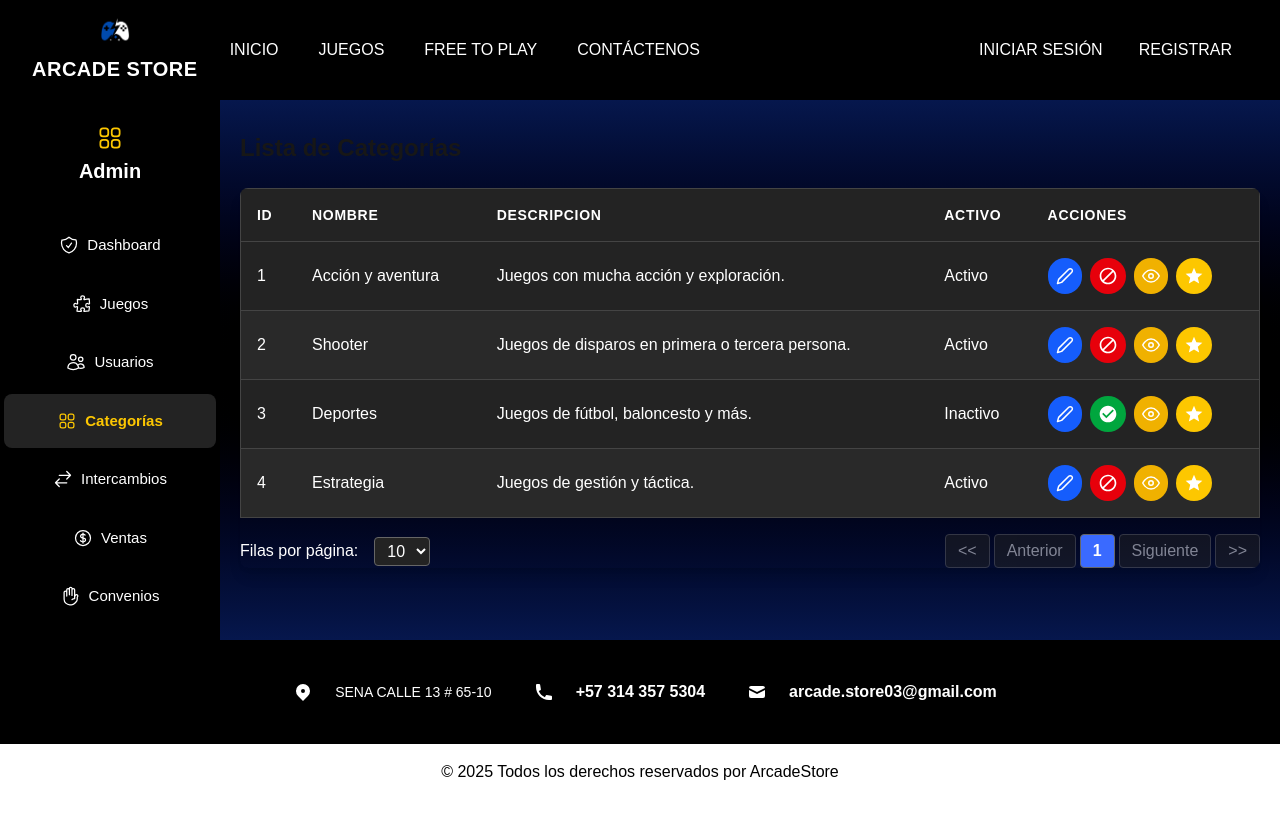
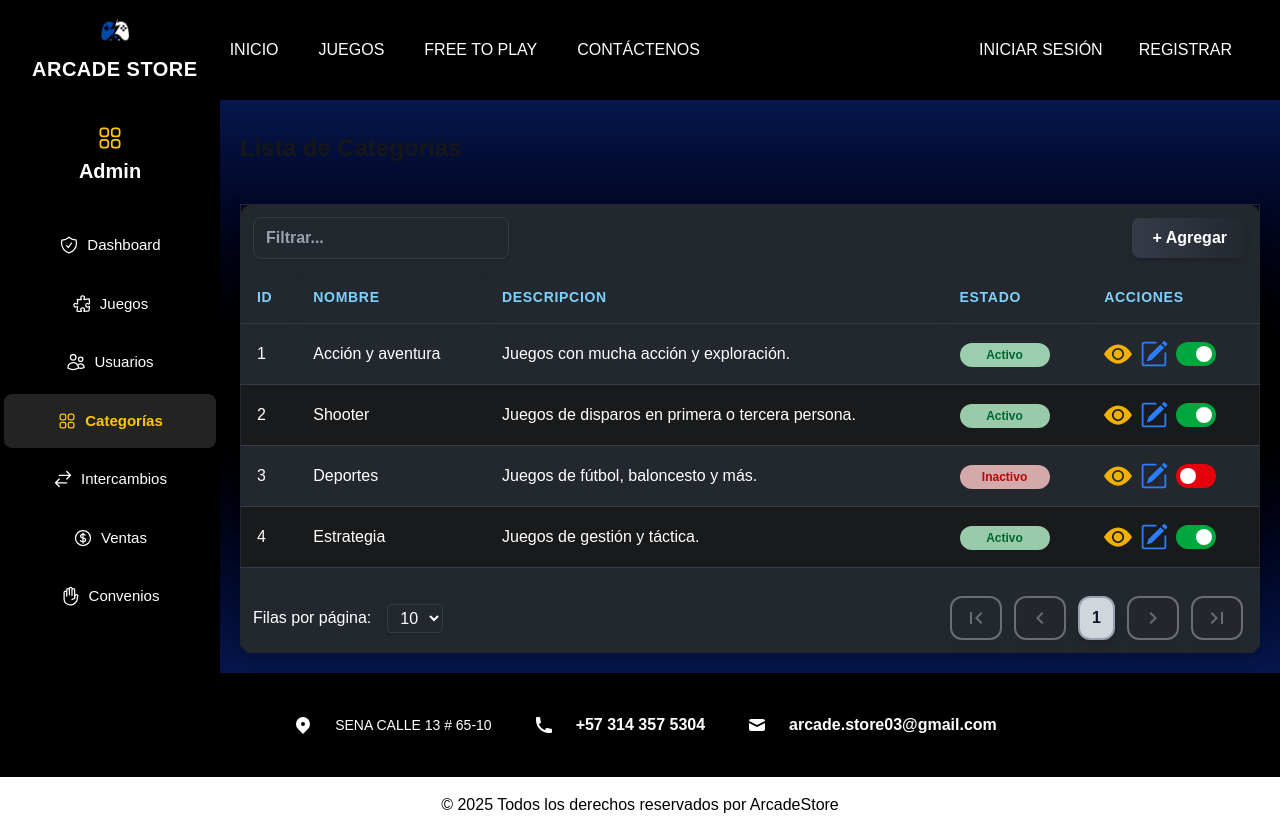
Before and after one commit to JonatanDaza/ArcadeStore-Java, a Next.js app in the folder frontend/: page /dashboard/categories in a window 1280 px wide. Before the commit the page ends 800 px from the top, so only its background shows below. Built offline with nearby package versions, Linux system fonts and the light colour scheme.

Commit message:
mejoras de botones de acciones, y mejoras de diseño de paginacion, y agregamos boton de agregar

```diff
--- a/frontend/src/app/(routes)/dashboard/categories/page.jsx
+++ b/frontend/src/app/(routes)/dashboard/categories/page.jsx
@@ -2,37 +2,16 @@
 import Header from "app/components/header";
 import Footer from "app/components/footer";
 import Table from "app/components/Table";
-import ActionButton from "app/components/ActionButton";
+import ActionButton, { ToggleSwitch } from "app/components/ActionButton";
 import Sidebar from "app/components/sidebar";
 
 // Función para acciones
 function cellAcciones({ row }) {
   return (
+
+
     <div className="flex gap-2">
-      <ActionButton
-        type="edit"
-        title="Editar"
-        onClick={() => {
-          // lógica para editar
-        }}
-      />
-      {row.original.activo ? (
-        <ActionButton
-          type="deactivate"
-          title="Desactivar"
-          onClick={() => {
-            // lógica para desactivar
-          }}
-        />
-      ) : (
-        <ActionButton
-          type="activate"
-          title="Activar"
-          onClick={() => {
-            // lógica para activar
-          }}
-        />
-      )}
+
       <ActionButton
         type="view"
         title="Ver detalles"
@@ -41,11 +20,19 @@ function cellAcciones({ row }) {
         }}
       />
       <ActionButton
-        type="highlight"
-        title="Destacar"
+        type="edit"
+        title="Editar"
         onClick={() => {
-          // lógica para destacar
+          // lógica para editar
         }}
+      />
+
+      <ToggleSwitch
+        checked={row.original.estado === "activo"}
+        onChange={() => {
+          // lógica para cambiar el estado
+        }}
+        title={row.original.estado === "activo" ? "Desactivar" : "Activar"}
       />
     </div>
   );
@@ -69,9 +56,19 @@ const columns = [
     cell: info => info.getValue(),
   },
   {
-    header: "Activo",
-    accessorKey: "activo",
-    cell: info => info.getValue() ? "Activo" : "Inactivo",
+    header: "Estado",
+    accessorKey: "estado",
+    cell: info => (
+      info.getValue() === "activo" || info.getValue() === "Activo" ? (
+        <span className="inline-block px-4 py-1 text-xs font-semibold rounded-full bg-green-200/80 text-green-800 text-center min-w-[90px]">
+          Activo
+        </span>
+      ) : (
+        <span className="inline-block px-4 py-1 text-xs font-semibold rounded-full bg-red-200/80 text-red-700 text-center min-w-[90px]">
+          Inactivo
+        </span>
+      )
+    ),
   },
   {
     header: "Acciones",
@@ -86,25 +83,25 @@ const data = [
     id: 1,
     nombre: "Acción y aventura",
     descripcion: "Juegos con mucha acción y exploración.",
-    activo: true,
+    estado: "activo",
   },
   {
     id: 2,
     nombre: "Shooter",
     descripcion: "Juegos de disparos en primera o tercera persona.",
-    activo: true,
+    estado: "activo",
   },
   {
     id: 3,
     nombre: "Deportes",
     descripcion: "Juegos de fútbol, baloncesto y más.",
-    activo: false,
+    estado: "inactivo",
   },
   {
     id: 4,
     nombre: "Estrategia",
     descripcion: "Juegos de gestión y táctica.",
-    activo: true,
+    estado: "activo",
   },
 ];
 
--- a/frontend/src/app/(routes)/dashboard/games/page.jsx
+++ b/frontend/src/app/(routes)/dashboard/games/page.jsx
@@ -2,7 +2,7 @@
 import Header from "app/components/header";
 import Footer from "app/components/footer";
 import Table from "app/components/Table";
-import ActionButton from "app/components/ActionButton";
+import ActionButton, { ToggleSwitch } from "app/components/ActionButton";
 import Sidebar from "app/components/sidebar";
 
 // Define las funciones fuera del array
@@ -25,49 +25,37 @@ function cellAcciones({ row }) {
   return (
     <div className="flex gap-2">
       <ActionButton
-        type="edit"
+        type="highlight"
         onClick={() => {
-          // lógica para editar
+          // lógica para destacar
         }}
-      >
-        Editar
-      </ActionButton>
-      {row.original.estado === "Activo" ? (
-        <ActionButton
-          type="deactivate"
-          onClick={() => {
-            // lógica para desactivar
-          }}
-        >
-          Desactivar
-        </ActionButton>
-      ) : (
-        <ActionButton
-          type="activate"
-          onClick={() => {
-            // lógica para activar
-          }}
-        >
-          Activar
-        </ActionButton>
-      )}
+        title="Destacar"
+      />
+
       <ActionButton
         type="view"
         onClick={() => {
           // lógica para ver detalles
         }}
-      >
-        Ver
-      </ActionButton>
+        title="Ver detalles"
+      />
 
       <ActionButton
-        type="highlight"
+        type="edit"
         onClick={() => {
-          // lógica para ver detalles
+          // lógica para editar
         }}
-      >
-        Ver
-      </ActionButton>
+        title="Editar"
+      />
+
+      <ToggleSwitch
+        checked={row.original.estado === "Activo"}
+        onChange={() => {
+          // lógica para activar/desactivar
+        }}
+        title={row.original.estado === "Activo" ? "Desactivar" : "Activar"}
+      />
+
     </div>
   );
 }
@@ -89,7 +77,21 @@ const columns = [
   { header: "Requisitos Mínimos", accessorKey: "requisitos_minimos" },
   { header: "Requisitos Recomendados", accessorKey: "requisitos_recomendados" },
   { header: "Categoría", accessorKey: "categoria" },
-  { header: "Estado", accessorKey: "estado" },
+  {
+    header: "Estado",
+    accessorKey: "estado",
+    cell: info => (
+      info.getValue() === "Activo" ? (
+        <span className="inline-block px-4 py-1 text-xs font-semibold rounded-full bg-green-200/80 text-green-800 text-center min-w-[90px]">
+          Activo
+        </span>
+      ) : (
+        <span className="inline-block px-4 py-1 text-xs font-semibold rounded-full bg-red-200/80 text-red-700 text-center min-w-[90px]">
+          Inactivo
+        </span>
+      )
+    ),
+  },
   {
     header: "Acciones",
     id: "acciones",
--- a/frontend/src/app/components/ActionButton.jsx
+++ b/frontend/src/app/components/ActionButton.jsx
@@ -1,20 +1,53 @@
 import { FiEye, FiEdit2 } from "react-icons/fi";
-import { MdBlock, MdCheckCircle, MdStar } from "react-icons/md";
+import { MdStar } from "react-icons/md";
+import { BsFillStarFill, BsPencilSquare, BsEyeFill } from "react-icons/bs";
 
+// Switch personalizado
+function ToggleSwitch({ checked, onChange, title }) {
+  return (
+    <label className="flex items-center cursor-pointer" title={title}>
+      <div className="relative">
+        <input
+          type="checkbox"
+          checked={checked}
+          onChange={onChange}
+          className="sr-only"
+        />
+        <div
+          className={`block w-10 h-6 rounded-full transition ${
+            checked ? "bg-green-600" : "bg-red-600"
+          }`}
+        ></div>
+        <div
+          className={`dot absolute left-1 top-1 bg-white w-4 h-4 rounded-full transition ${
+            checked ? "translate-x-4" : ""
+          }`}
+        ></div>
+      </div>
+    </label>
+  );
+}
+
+// Íconos modernos y visuales
 const icons = {
-  view: <FiEye size={18} />,
-  edit: <FiEdit2 size={18} />,
-  deactivate: <MdBlock size={20} />,
-  activate: <MdCheckCircle size={20} />,
-  highlight: <MdStar size={20} />,
-};
-
-const colors = {
-  view: "bg-yellow-500 hover:bg-yellow-600",
-  edit: "bg-blue-600 hover:bg-blue-800",
-  deactivate: "bg-red-600 hover:bg-red-700",
-  activate: "bg-green-600 hover:bg-green-700",
-  highlight: "bg-yellow-400 hover:bg-yellow-500 text-white",
+  view: (
+    <BsEyeFill
+      size={28} // antes 22
+      className="text-yellow-500 hover:text-yellow-600 transition"
+    />
+  ),
+  edit: (
+    <BsPencilSquare
+      size={28} // antes 22
+      className="text-blue-500 hover:text-blue-700 transition"
+    />
+  ),
+  highlight: (
+    <BsFillStarFill
+      size={28} // antes 22
+      className="text-yellow-400 hover:text-yellow-600 transition"
+    />
+  ),
 };
 
 export default function ActionButton({
@@ -23,11 +56,15 @@ export default function ActionButton({
   title,
   ...props
 }) {
+  if (type === "activate" || type === "deactivate") {
+    return null;
+  }
   return (
     <button
-      className={`flex items-center justify-center ${colors[type]} text-white p-2 rounded-full transition`}
+      className="flex items-center justify-center bg-transparent p-0 m-0 hover:scale-125 transition"
       onClick={onClick}
       title={title}
+      style={{ boxShadow: "none", border: "none" }}
       {...props}
     >
       {icons[type]}
@@ -37,8 +74,9 @@ export default function ActionButton({
 
 // Ejemplo de uso en cellAcciones:
 function cellAcciones({ row }) {
+  const isActive = row.original.estado === "Activo";
   return (
-    <div className="flex gap-2">
+    <div className="flex gap-2 items-center">
       <ActionButton
         type="edit"
         title="Editar"
@@ -46,23 +84,13 @@ function cellAcciones({ row }) {
           // lógica para editar
         }}
       />
-      {row.original.estado === "Activo" ? (
-        <ActionButton
-          type="deactivate"
-          title="Desactivar"
-          onClick={() => {
-            // lógica para desactivar
-          }}
-        />
-      ) : (
-        <ActionButton
-          type="activate"
-          title="Activar"
-          onClick={() => {
-            // lógica para activar
-          }}
-        />
-      )}
+      <ToggleSwitch
+        checked={isActive}
+        onChange={() => {
+          // lógica para activar/desactivar
+        }}
+        title={isActive ? "Desactivar" : "Activar"}
+      />
       <ActionButton
         type="view"
         title="Ver detalles"
@@ -80,3 +108,5 @@ function cellAcciones({ row }) {
     </div>
   );
 }
+
+export { ToggleSwitch };
--- a/frontend/src/app/components/Table.jsx
+++ b/frontend/src/app/components/Table.jsx
@@ -9,12 +9,23 @@ import {
 import { useState } from "react";
 import Pagination from "./pagination";
 
-export default function Table({ columns, data }) {
+export default function Table({ columns, data, onAdd }) {
   const [pageIndex, setPageIndex] = useState(0);
   const [pageSize, setPageSize] = useState(10);
+  const [filter, setFilter] = useState("");
+
+  // Filtrado simple por texto (puedes mejorarlo según tus necesidades)
+  const filteredData = filter
+    ? data.filter((row) =>
+        Object.values(row)
+          .join(" ")
+          .toLowerCase()
+          .includes(filter.toLowerCase())
+      )
+    : data;
 
   const table = useReactTable({
-    data,
+    data: filteredData,
     columns,
     getCoreRowModel: getCoreRowModel(),
     getPaginationRowModel: getPaginationRowModel(),
@@ -29,15 +40,36 @@ export default function Table({ columns, data }) {
   });
 
   return (
-    <div className="overflow-x-auto mt-0">
-      <table className="min-w-full text-white border border-[#444]">
+    <div className="overflow-x-auto mt-4">
+      <table className="min-w-full border border-[#23272e] rounded-xl shadow-2xl bg-[#181a1b]">
         <thead>
+          {/* Fila de filtros y botón agregar */}
+          <tr>
+            <th colSpan={columns.length} className="p-3 bg-[#23272e] rounded-t-xl">
+              <div className="flex flex-col sm:flex-row sm:items-center sm:justify-between gap-2">
+                <input
+                  type="text"
+                  placeholder="Filtrar..."
+                  value={filter}
+                  onChange={(e) => setFilter(e.target.value)}
+                  className="px-3 py-2 rounded-lg border border-[#353b48] bg-[#23272e] text-white placeholder-gray-400 shadow focus:outline-none focus:ring-2 focus:ring-blue-500 w-full sm:w-64"
+                />
+                <button
+                  className="bg-gradient-to-r from-[#353b48] to-[#23272e] hover:from-[#23272e] hover:to-[#353b48] text-white font-bold py-2 px-5 rounded-lg shadow-md transition"
+                  onClick={onAdd}
+                >
+                  + Agregar
+                </button>
+              </div>
+            </th>
+          </tr>
+          {/* Fila de títulos */}
           {table.getHeaderGroups().map((headerGroup) => (
             <tr key={headerGroup.id}>
               {headerGroup.headers.map((header) => (
                 <th
                   key={header.id}
-                  className="p-4 border-b border-[#444] bg-[#232323] text-white font-bold text-left uppercase tracking-wider text-sm"
+                  className="p-4 border-b border-[#353b48] bg-[#23272e] text-[#7fd1fc] font-bold text-left uppercase tracking-wider text-sm shadow-inner"
                 >
                   {flexRender(header.column.columnDef.header, header.getContext())}
                 </th>
@@ -48,7 +80,7 @@ export default function Table({ columns, data }) {
         <tbody>
           {table.getRowModel().rows.length === 0 ? (
             <tr>
-              <td colSpan={columns.length} className="text-center py-4 text-gray-400">
+              <td colSpan={columns.length} className="text-center py-6 text-gray-400 bg-[#23272e]">
                 No hay registros disponibles
               </td>
             </tr>
@@ -58,12 +90,12 @@ export default function Table({ columns, data }) {
                 key={row.id}
                 className={
                   idx % 2 === 0
-                    ? "bg-[#232323] hover:bg-[#353535] transition"
-                    : "bg-[#292929] hover:bg-[#353535] transition"
+                    ? "bg-[#23272e] hover:bg-[#353b48] transition shadow"
+                    : "bg-[#181a1b] hover:bg-[#353b48] transition shadow"
                 }
               >
                 {row.getVisibleCells().map((cell) => (
-                  <td key={cell.id} className="p-4 border-b border-[#444] align-middle">
+                  <td key={cell.id} className="p-4 border-b border-[#353b48] align-middle text-white">
                     {flexRender(cell.column.columnDef.cell, cell.getContext())}
                   </td>
                 ))}
@@ -71,8 +103,9 @@ export default function Table({ columns, data }) {
             ))
           )}
         </tbody>
-      </table>
-      {/* Paginación */}
+        <tfoot>
+          <tr>
+            <td colSpan={columns.length} className="p-3 bg-[#23272e] rounded-b-xl">
               <Pagination
                 pageIndex={pageIndex}
                 pageCount={table.getPageCount()}
@@ -84,6 +117,10 @@ export default function Table({ columns, data }) {
                 pageSize={pageSize}
                 setPageSize={setPageSize}
               />
+            </td>
+          </tr>
+        </tfoot>
+      </table>
     </div>
   );
 }
--- a/frontend/src/app/components/pagination.jsx
+++ b/frontend/src/app/components/pagination.jsx
@@ -1,4 +1,5 @@
 "use client";
+import { MdFirstPage, MdNavigateBefore, MdNavigateNext, MdLastPage } from "react-icons/md";
 
 export default function Pagination({
   pageIndex,
@@ -28,7 +29,7 @@ export default function Pagination({
         <select
           value={pageSize}
           onChange={e => setPageSize(Number(e.target.value))}
-          className="bg-[#232323] border border-[#666] rounded px-2 py-1 text-white"
+          className="bg-[#23272e] border border-[#353b48] rounded px-2 py-1 text-white shadow focus:outline-none focus:ring-2 focus:ring-blue-500"
         >
           {[5, 10, 20, 50].map(size => (
             <option key={size} value={size}>{size}</option>
@@ -39,43 +40,48 @@ export default function Pagination({
         <button
           onClick={() => gotoPage(0)}
           disabled={!canPreviousPage}
-          className="px-3 py-1 bg-[#232323] text-white rounded border border-[#666] hover:bg-[#353535] transition disabled:opacity-50"
+          className="bg-[#23272e] hover:bg-gray-300 text-gray-300 hover:text-gray-900 border-2 border-gray-300 hover:border-gray-400 font-bold py-2 px-3 rounded-xl shadow-lg transition disabled:opacity-40 disabled:cursor-not-allowed mx-1 flex items-center justify-center"
+          title="Primera página"
         >
-          {"<<"}
+          <MdFirstPage size={24} />
         </button>
         <button
           onClick={previousPage}
           disabled={!canPreviousPage}
-          className="px-3 py-1 bg-[#232323] text-white rounded border border-[#666] hover:bg-[#353535] transition disabled:opacity-50"
+          className="bg-[#23272e] hover:bg-gray-300 text-gray-300 hover:text-gray-900 border-2 border-gray-300 hover:border-gray-400 font-bold py-2 px-3 rounded-xl shadow-lg transition disabled:opacity-40 disabled:cursor-not-allowed mx-1 flex items-center justify-center"
+          title="Anterior"
         >
-          {"Anterior"}
+          <MdNavigateBefore size={24} />
         </button>
-        {pageNumbers.map((num) => (
+        {pageNumbers.map(i => (
           <button
-            key={num}
-            onClick={() => gotoPage(num)}
-            className={`px-3 py-1 rounded border border-[#666] transition ${
-              num === pageIndex
-                ? "bg-[#3a6aff] text-white font-bold"
-                : "bg-[#232323] text-white hover:bg-[#353535]"
+            key={i}
+            onClick={() => gotoPage(i)}
+            className={`mx-1 px-3 py-2 rounded-xl font-bold shadow-lg border-2 transition flex items-center justify-center ${
+              pageIndex === i
+                ? "bg-gray-300 text-gray-900 border-gray-400"
+                : "bg-[#23272e] text-gray-300 border-gray-300 hover:bg-gray-300 hover:text-gray-900 hover:border-gray-400"
             }`}
+            title={`Página ${i + 1}`}
           >
-            {num + 1}
+            {i + 1}
           </button>
         ))}
         <button
           onClick={nextPage}
           disabled={!canNextPage}
-          className="px-3 py-1 bg-[#232323] text-white rounded border border-[#666] hover:bg-[#353535] transition disabled:opacity-50"
+          className="bg-[#23272e] hover:bg-gray-300 text-gray-300 hover:text-gray-900 border-2 border-gray-300 hover:border-gray-400 font-bold py-2 px-3 rounded-xl shadow-lg transition disabled:opacity-40 disabled:cursor-not-allowed mx-1 flex items-center justify-center"
+          title="Siguiente"
         >
-          {"Siguiente"}
+          <MdNavigateNext size={24} />
         </button>
         <button
           onClick={() => gotoPage(pageCount - 1)}
           disabled={!canNextPage}
-          className="px-3 py-1 bg-[#232323] text-white rounded border border-[#666] hover:bg-[#353535] transition disabled:opacity-50"
+          className="bg-[#23272e] hover:bg-gray-300 text-gray-300 hover:text-gray-900 border-2 border-gray-300 hover:border-gray-400 font-bold py-2 px-3 rounded-xl shadow-lg transition disabled:opacity-40 disabled:cursor-not-allowed mx-1 flex items-center justify-center"
+          title="Última página"
         >
-          {">>"}
+          <MdLastPage size={24} />
         </button>
       </div>
     </div>
```
Lines whose indentation alone changed are shown as unchanged.
